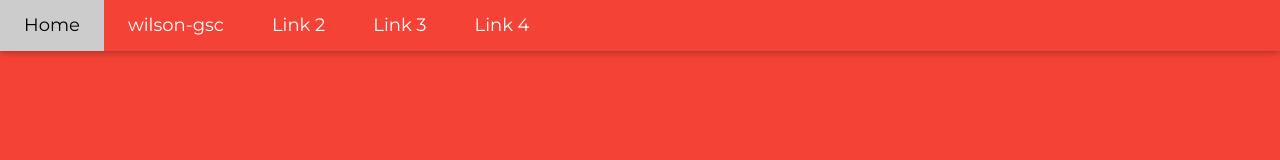
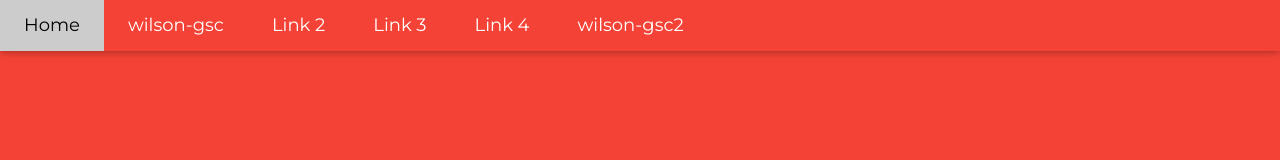
Before and after one commit to publico-gsc/activity-1, a plain HTML site: page index.html in a window 1280 px wide. Shown: the top 160 px of the page. Drawn offline with nearby package versions, Linux system fonts and the light colour scheme.

Commit message:
adding link wilsongsc-2
asdfsadfgasdfg

```diff
--- a/index.html
+++ b/index.html
@@ -23,6 +23,7 @@
     <a href="#" class="w3-bar-item w3-button w3-hide-small w3-padding-large w3-hover-white">Link 2</a>
     <a href="#" class="w3-bar-item w3-button w3-hide-small w3-padding-large w3-hover-white">Link 3</a>
     <a href="#" class="w3-bar-item w3-button w3-hide-small w3-padding-large w3-hover-white">Link 4</a>
+    <a href="https://wilson-gsc.github.io/wilsongsc-2/" class="w3-bar-item w3-button w3-hide-small w3-padding-large w3-hover-white">wilson-gsc2</a>
   </div>
 
   <!-- Navbar on small screens -->
```
